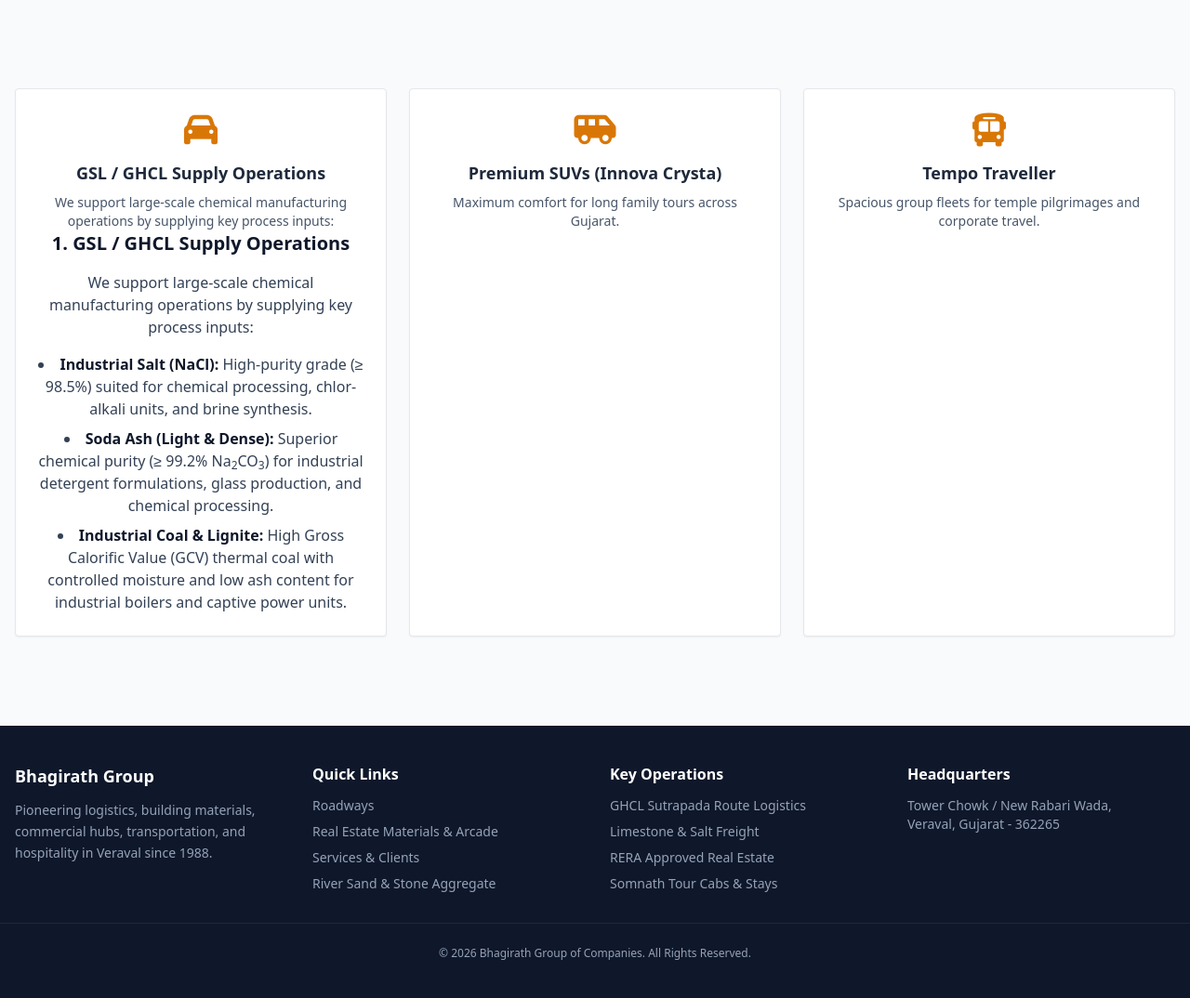
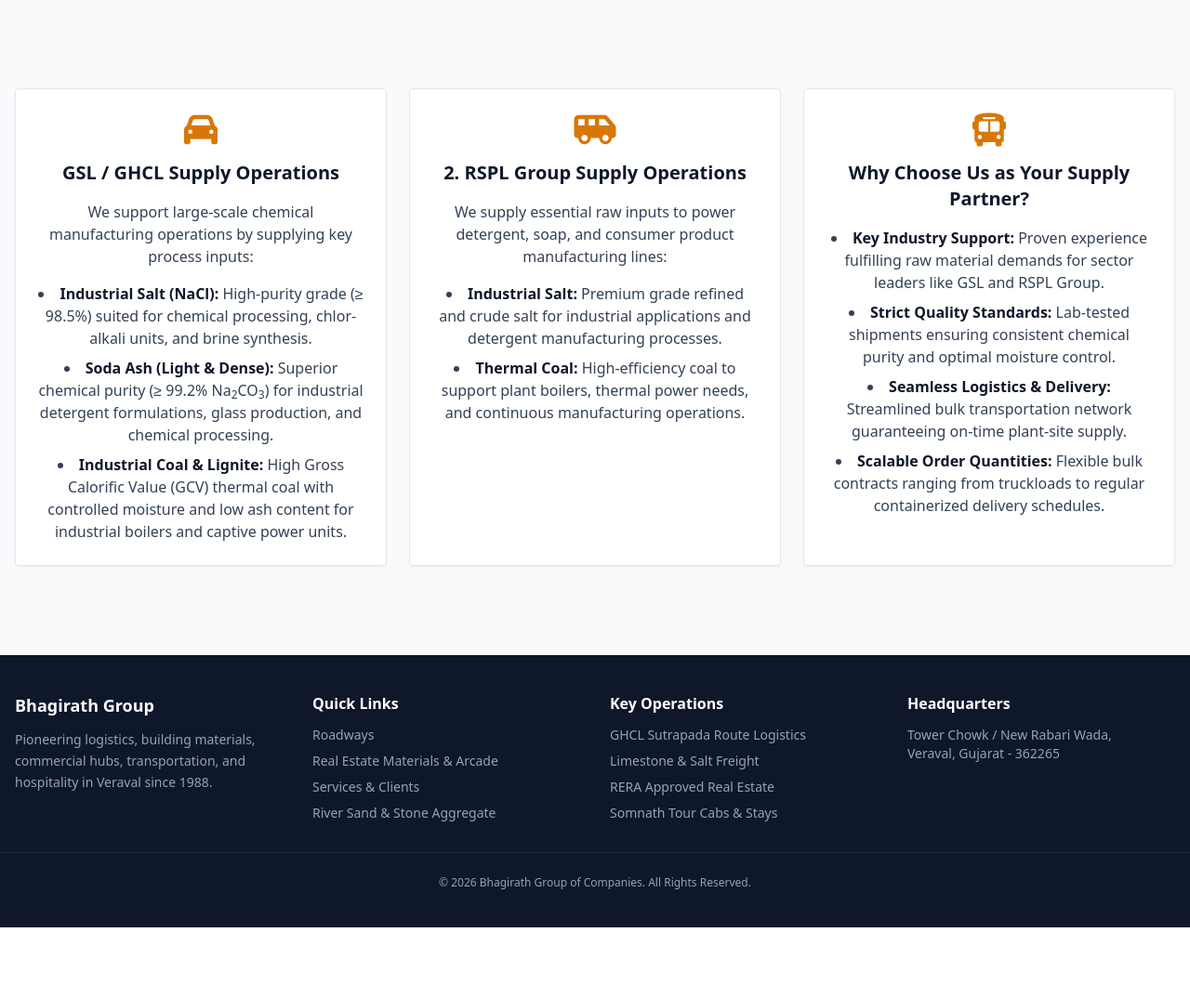
Before and after one commit to Nirav5238/Bhagirath-Group, a Flask app: page /cab-service in a window 1280 px wide. Shown: the part 337-1411 px from the top of the page at 93% size. After the commit the page ends 1335 px from the top, so only its background shows below. Run offline with Flask 3, Linux system fonts and the light colour scheme; some libraries are stand-ins or nearby versions.

Commit message:
change16

```diff
--- a/templates/cab.html
+++ b/templates/cab.html
@@ -11,11 +11,9 @@
 <section class="max-w-7xl mx-auto px-4 py-12 grid md:grid-cols-3 gap-6">
     <div class="bg-white p-6 border rounded shadow-sm text-center">
         <i class="fa-solid fa-car text-4xl text-amber-600 mb-3"></i>
-        <h3 class="font-bold text-lg">GSL / GHCL Supply Operations</h3>
-        <p class="text-slate-600 text-sm mt-2">We support large-scale chemical manufacturing operations by supplying key process inputs:</p>
         <div class="space-y-4">
   <!-- Section Title -->
-  <h3 class="text-xl font-bold text-slate-900">1. GSL / GHCL Supply Operations</h3>
+  <h3 class="text-xl font-bold text-slate-900">GSL / GHCL Supply Operations</h3>
 
   <!-- Description Paragraph -->
   <p class="text-slate-700">We support large-scale chemical manufacturing operations by supplying key process inputs:</p>
@@ -36,13 +34,46 @@
     </div>
     <div class="bg-white p-6 border rounded shadow-sm text-center">
         <i class="fa-solid fa-van-shuttle text-4xl text-amber-600 mb-3"></i>
-        <h3 class="font-bold text-lg">Premium SUVs (Innova Crysta)</h3>
-        <p class="text-slate-600 text-sm mt-2">Maximum comfort for long family tours across Gujarat.</p>
+        <div class="space-y-4">
+  <!-- Section Title -->
+  <h3 class="text-xl font-bold text-slate-900">2. RSPL Group Supply Operations</h3>
+
+  <!-- Description Paragraph -->
+  <p class="text-slate-700">We supply essential raw inputs to power detergent, soap, and consumer product manufacturing lines:</p>
+
+  <!-- List Items -->
+  <ul class="list-disc list-inside space-y-2 text-slate-700">
+    <li>
+      <strong class="text-slate-900">Industrial Salt:</strong> Premium grade refined and crude salt for industrial applications and detergent manufacturing processes.
+    </li>
+    <li>
+      <strong class="text-slate-900">Thermal Coal:</strong> High-efficiency coal to support plant boilers, thermal power needs, and continuous manufacturing operations.
+    </li>
+  </ul>
+</div>
     </div>
     <div class="bg-white p-6 border rounded shadow-sm text-center">
         <i class="fa-solid fa-bus text-4xl text-amber-600 mb-3"></i>
-        <h3 class="font-bold text-lg">Tempo Traveller</h3>
-        <p class="text-slate-600 text-sm mt-2">Spacious group fleets for temple pilgrimages and corporate travel.</p>
+        <div class="space-y-4">
+  <!-- Section Title -->
+  <h3 class="text-xl font-bold text-slate-900">Why Choose Us as Your Supply Partner?</h3>
+
+  <!-- List Items -->
+  <ul class="list-disc list-inside space-y-2 text-slate-700">
+    <li>
+      <strong class="text-slate-900">Key Industry Support:</strong> Proven experience fulfilling raw material demands for sector leaders like GSL and RSPL Group.
+    </li>
+    <li>
+      <strong class="text-slate-900">Strict Quality Standards:</strong> Lab-tested shipments ensuring consistent chemical purity and optimal moisture control.
+    </li>
+    <li>
+      <strong class="text-slate-900">Seamless Logistics & Delivery:</strong> Streamlined bulk transportation network guaranteeing on-time plant-site supply.
+    </li>
+    <li>
+      <strong class="text-slate-900">Scalable Order Quantities:</strong> Flexible bulk contracts ranging from truckloads to regular containerized delivery schedules.
+    </li>
+  </ul>
+</div>
     </div>
 </section>
 {% endblock %}
```
